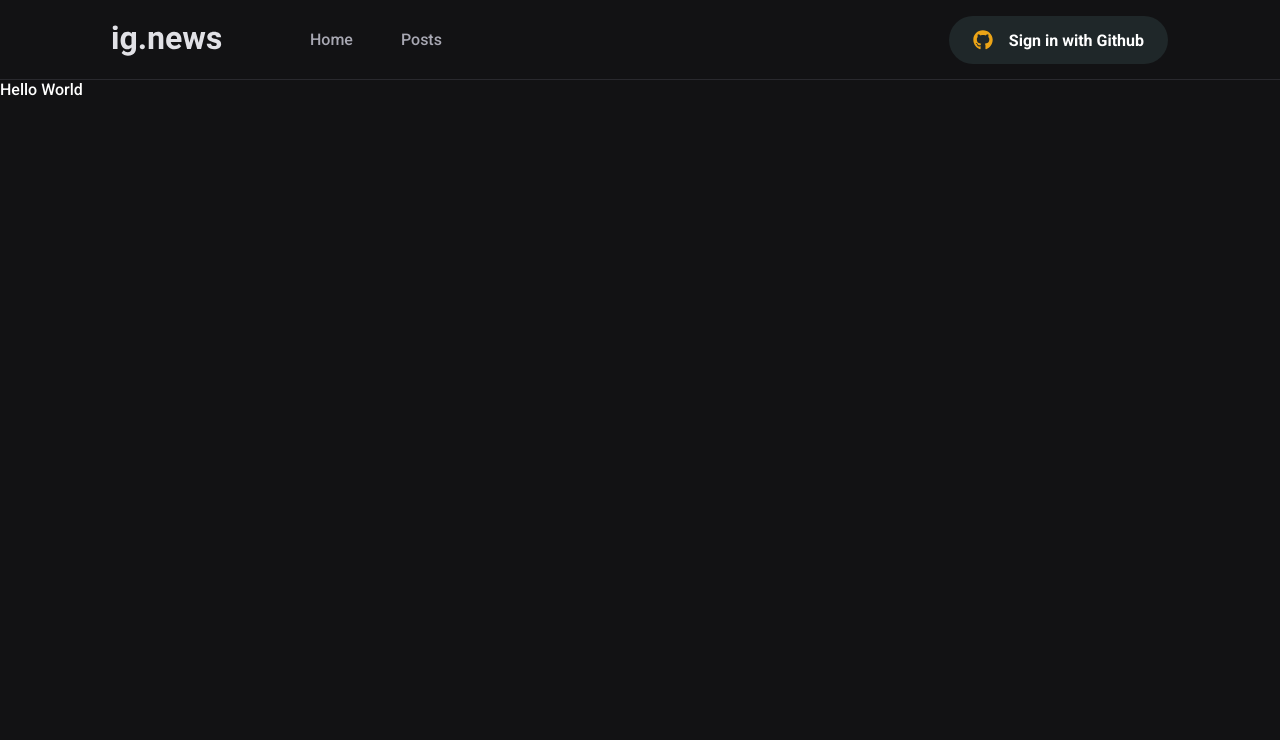
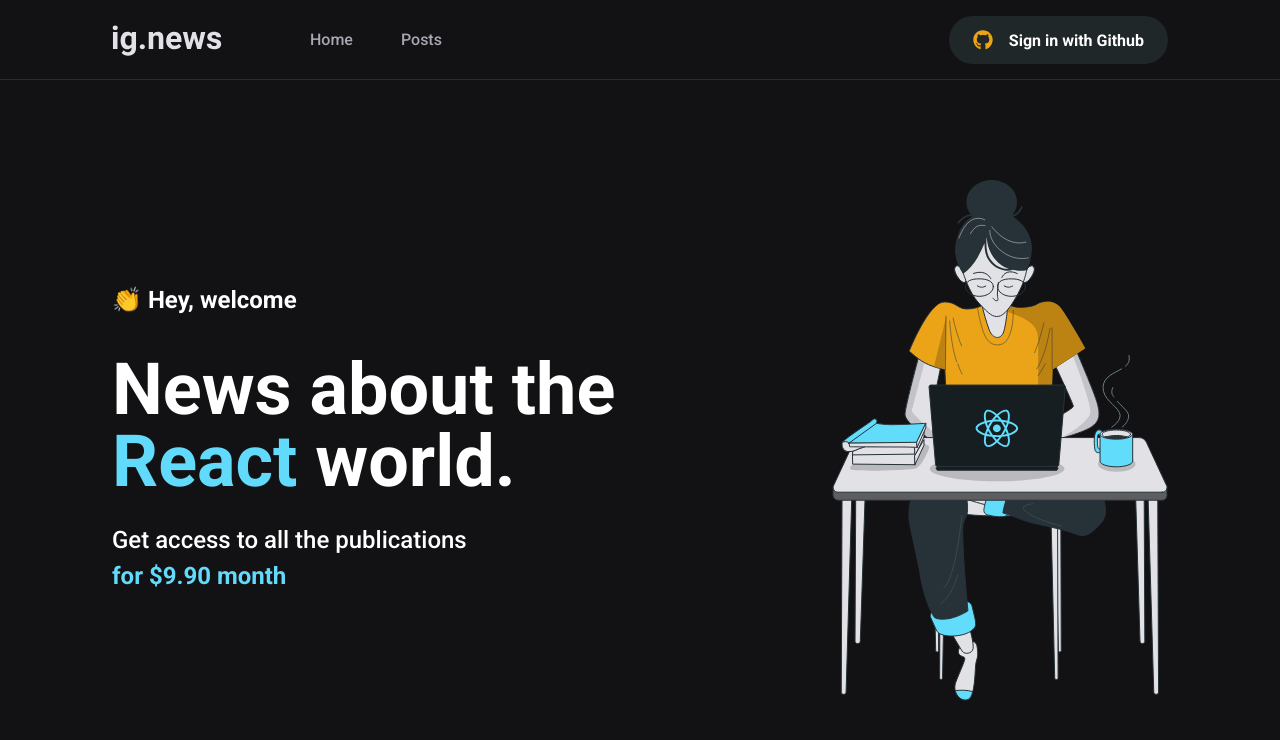
Before and after one commit to Gabrielpdev/IgNews, a Next.js app: page / in a window 1280 px wide. Shown: the top 740 px of the page. Built offline with nearby package versions, Linux system fonts and the light colour scheme.

Commit message:
Finalizando pagina home

```diff
--- /dev/null
+++ b/src/pages/home.module.scss
@@ -0,0 +1,41 @@
+.contentContainer {
+  max-width: 1120px;
+  margin: 0 auto;
+  padding: 0 2rem;
+  height: calc(100vh - 5rem);
+
+  display: flex;
+  align-items: center;
+  justify-content: space-between;
+}
+
+.hero{
+  max-width: 600px;
+
+  > span {
+    font-size: 1.5rem;
+    font-weight: bold;
+  }
+
+  h1 {
+    font-size: 4.5rem;
+    line-height:  4.5rem;
+    font-weight: 900;
+    margin-top: 2.5rem;
+
+    span {
+      color: var(--cyan-500);
+    }
+  }
+
+  p {
+    font-size: 1.5rem;
+    line-height: 2.25rem;
+    margin-top: 1.5rem;
+
+    span {
+      color: var(--cyan-500);
+      font-weight: bold;
+    }
+  }
+}
--- a/src/pages/index.tsx
+++ b/src/pages/index.tsx
@@ -1,14 +1,24 @@
 import Head from 'next/head';
+import styles from './home.module.scss'
 
 export default function Home() {
   return (
     <>
       <Head>
-        <title>Inicio | Ig.News</title>
+        <title>Home | Ig.News</title>
       </Head>
-      <div>
-        Hello World
-      </div>
+
+      <main className={styles.contentContainer}>
+        <section className={styles.hero}>
+          <span>👏 Hey, welcome</span>
+          <h1>News about the <span>React</span> world.</h1>
+          <p>
+            Get access to all the publications <br/>
+            <span>for $9.90 month</span>
+          </p>
+        </section>
+        <img src="/images/avatar.svg" alt="girl codding"/>
+      </main>
     </>
   )
 }
```
